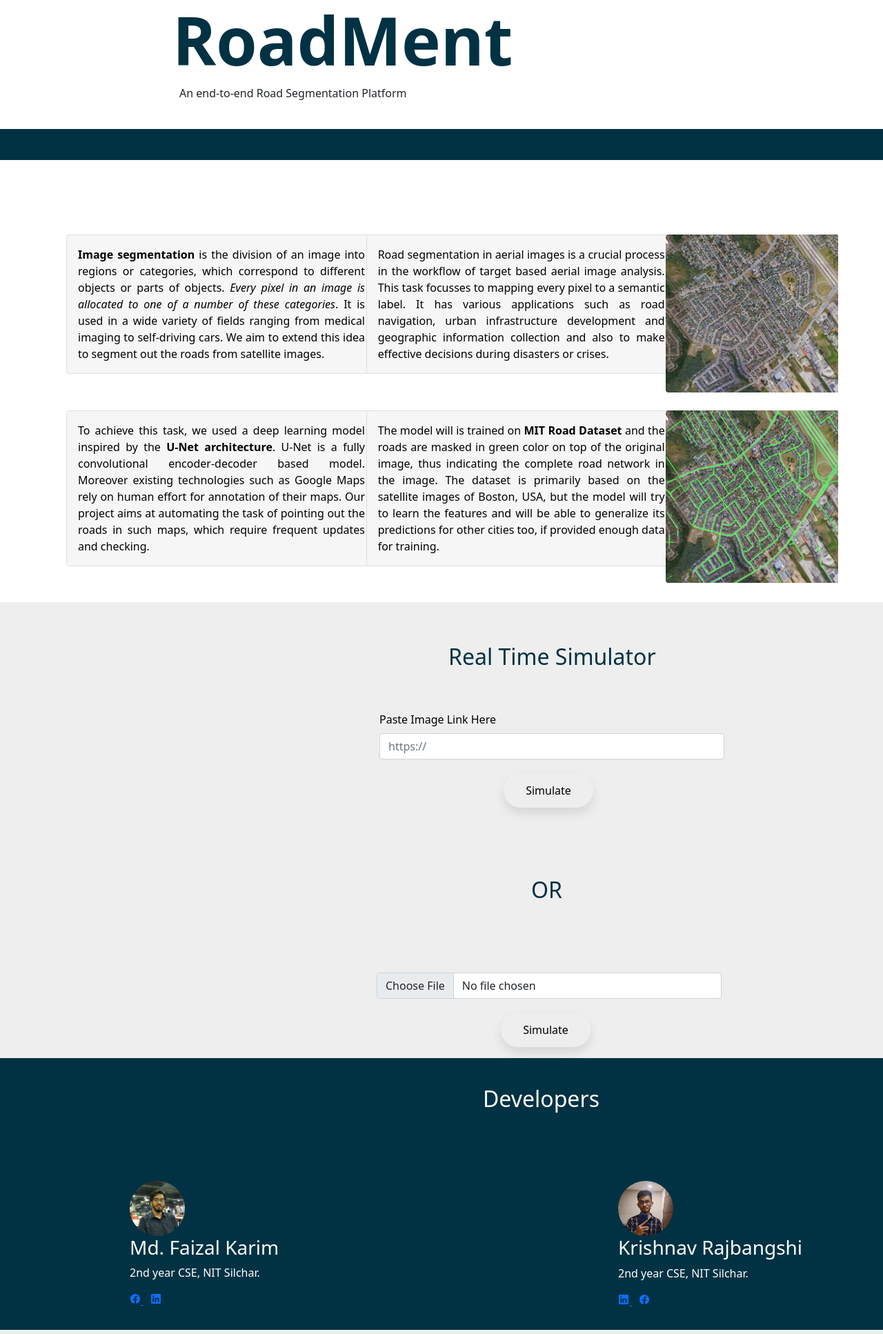
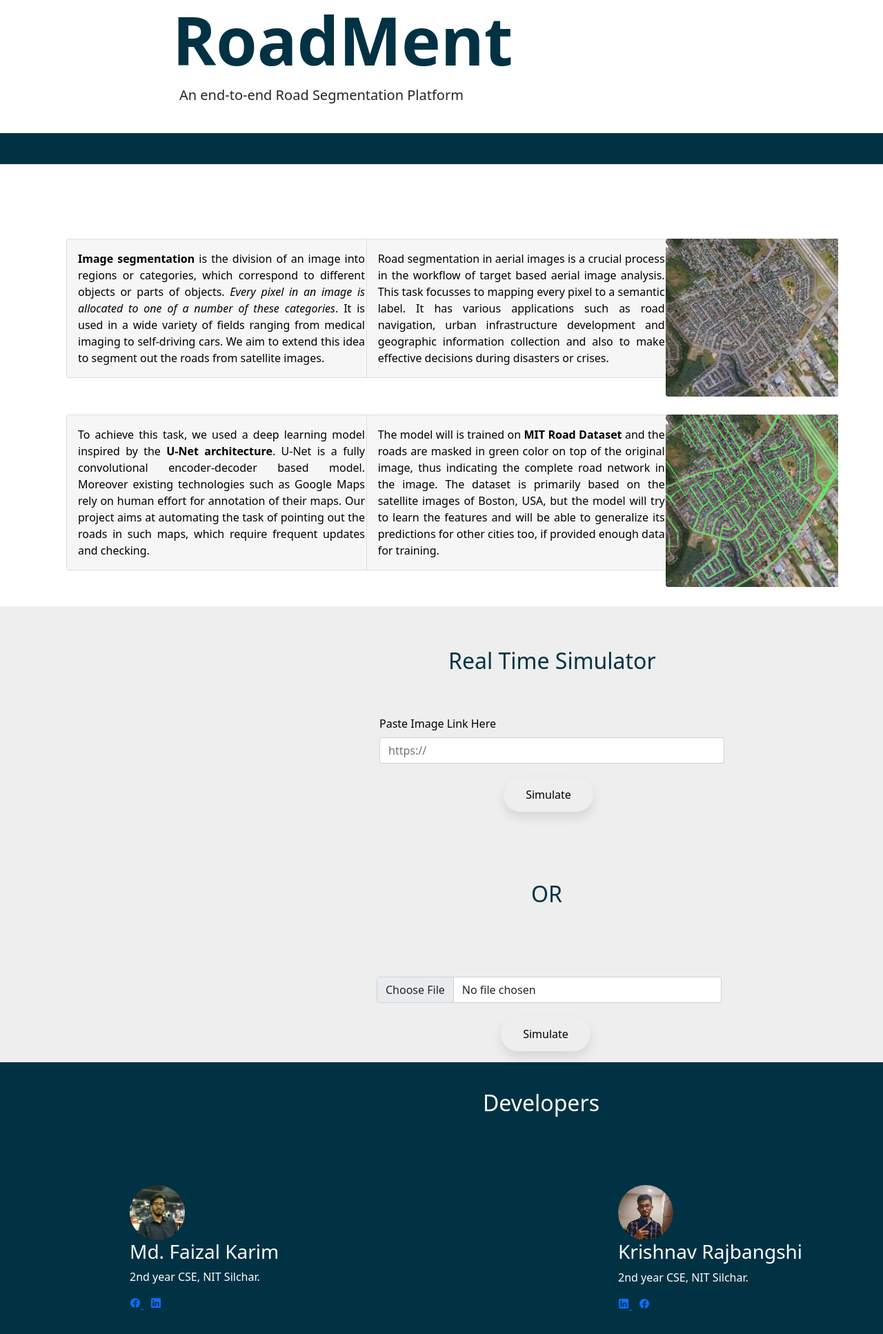
Before and after one commit to FaizalKarim280280/Roadment, a Flask app: page / in a window 1280 px wide. Shown: the part 91-2025 px from the top of the page at 69% size. Run offline with Flask 2, Linux system fonts and the light colour scheme.

Commit message:
Added logo

```diff
--- a/Web/templates/index.html
+++ b/Web/templates/index.html
@@ -1,13 +1,12 @@
 <!DOCTYPE html>
 
 <head>
-
 
     <title>ROADMENT</title>
     <meta name="viewport" content="width=device-width, initial-scale=1.0">
     <meta charset="utf-8">
 
-    <link rel = "shortcut icon" href = "{{url_for('static', filename = 'Images/satellite-logo.jpg')}}">
+    <link rel = "shortcut icon" href = "{{url_for('static', filename = 'Images/satellite_logo.png')}}">
 
     <link href="https://cdn.jsdelivr.net/npm/bootstrap@5.1.3/dist/css/bootstrap.min.css" rel="stylesheet"
           integrity="sha384-1BmE4kWBq78iYhFldvKuhfTAU6auU8tT94WrHftjDbrCEXSU1oBoqyl2QvZ6jIW3" crossorigin="anonymous">
@@ -65,7 +64,7 @@
     <div class="Brand">
 
         <h1 class="heading">RoadMent</h1>
-        <p style="margin-left: 260px;">An end-to-end Road Segmentation Platform</p>
+        <p style="margin-left: 260px; font-size: 20px;">An end-to-end Road Segmentation Platform</p>
 
     </div>
     <br>
```
